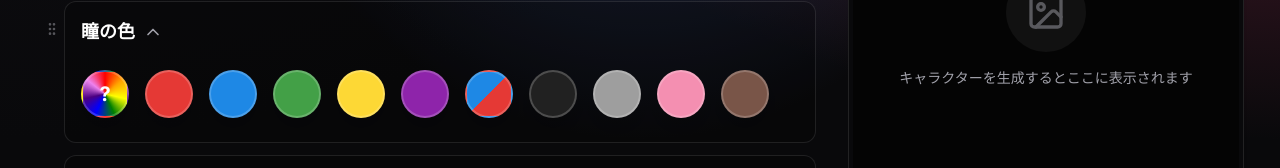
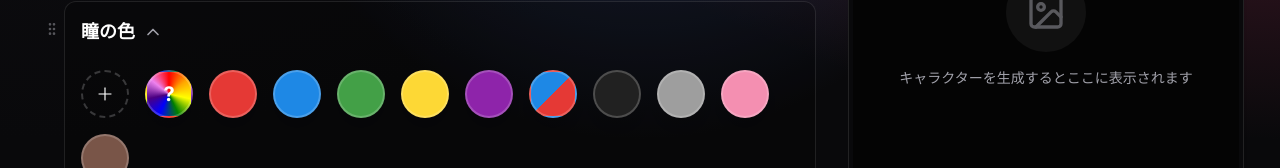
Before and after one commit to rikutoaimanga-max/originalcaracter, a Next.js app: page / in a window 1280 px wide. Both pictures are taken after a click on the button "瞳の色". Shown: the part 426-594 px from the top of the page. Built offline with nearby package versions, Linux system fonts and the light colour scheme.

Commit message:
feat(ui): implement advanced color picker with hex input

```diff
--- a/package.json
+++ b/package.json
@@ -13,10 +13,12 @@
     "@dnd-kit/sortable": "^10.0.0",
     "@dnd-kit/utilities": "^3.2.2",
     "@google/generative-ai": "^0.24.1",
+    "@radix-ui/react-popover": "^1.1.15",
     "clsx": "^2.1.1",
     "lucide-react": "^0.563.0",
     "next": "16.1.4",
     "react": "19.2.3",
+    "react-colorful": "^5.6.1",
     "react-dom": "19.2.3",
     "tailwind-merge": "^3.4.0"
   },
--- a/src/components/character-maker/category-section.tsx
+++ b/src/components/character-maker/category-section.tsx
@@ -4,6 +4,7 @@ import { useState } from "react";
 import { type Category, type OptionItem } from "@/data/options";
 import { SelectionCard } from "./selection-card";
 import { ColorSelectionCard } from "./color-selection-card";
+import { CustomColorPicker } from "./custom-color-picker";
 import { ChevronDown } from "lucide-react";
 import { cn } from "@/lib/utils";
 
@@ -54,6 +55,17 @@ export function CategorySection({ category, selectedItemId, onSelect, defaultOpe
                     {/* カラーパレット表示の場合 */}
                     {(category.id === "eyes_color" || category.id === "hair_color") ? (
                         <div className="px-4 pt-2 pb-6 flex flex-wrap gap-4 items-center justify-start">
+                            <CustomColorPicker
+                                color={
+                                    selectedItemId?.match(/color: (#[0-9A-Fa-f]{6})/)
+                                        ? selectedItemId.match(/color: (#[0-9A-Fa-f]{6})/)![1]
+                                        : "#ffffff"
+                                }
+                                onChange={(hex) => {
+                                    const prefix = category.id === "eyes_color" ? "eyes" : "hair";
+                                    onSelect(`(${prefix} color: ${hex})`);
+                                }}
+                            />
                             {category.items.map((item) => (
                                 <ColorSelectionCard
                                     key={item.id}
--- /dev/null
+++ b/src/components/character-maker/custom-color-picker.tsx
@@ -0,0 +1,76 @@
+"use client";
+
+import { useState, useEffect } from "react";
+import { HexColorPicker, HexColorInput } from "react-colorful";
+import { Popover, PopoverContent, PopoverTrigger } from "@/components/ui/popover";
+import { Button } from "@/components/ui/button";
+import { Input } from "@/components/ui/input";
+import { Plus, Check, Pipette } from "lucide-react";
+import { cn } from "@/lib/utils";
+
+interface CustomColorPickerProps {
+    color: string;
+    onChange: (color: string) => void;
+    label?: string;
+}
+
+export function CustomColorPicker({ color, onChange, label }: CustomColorPickerProps) {
+    const [localColor, setLocalColor] = useState(color);
+    const [isOpen, setIsOpen] = useState(false);
+
+    useEffect(() => {
+        setLocalColor(color);
+    }, [color]);
+
+    const handleColorChange = (newColor: string) => {
+        setLocalColor(newColor);
+        onChange(newColor);
+    };
+
+    return (
+        <Popover open={isOpen} onOpenChange={setIsOpen}>
+            <PopoverTrigger asChild>
+                <div
+                    className="cursor-pointer group relative flex flex-col items-center gap-2 transition-all duration-200 hover:scale-105"
+                    title="カスタムカラー"
+                >
+                    <div className="w-12 h-12 rounded-full border-2 border-white/20 group-hover:border-white/50 border-dashed flex items-center justify-center bg-transparent hover:bg-white/5 transition-colors">
+                        <Plus className="w-5 h-5 text-white/70" />
+                    </div>
+                </div>
+            </PopoverTrigger>
+            <PopoverContent className="w-64 p-3 bg-[#1e1e1e] border-white/10" side="bottom" align="start">
+                <div className="space-y-3">
+                    <div className="flex items-center justify-between">
+                        <span className="text-xs font-medium text-white/70">カスタムカラー</span>
+                        <div className="w-6 h-6 rounded-full border border-white/20" style={{ backgroundColor: localColor }} />
+                    </div>
+
+                    <div className="relative custom-color-picker">
+                        {/* react-colorful's HexColorPicker component */}
+                        <HexColorPicker color={localColor} onChange={handleColorChange} className="!w-full !h-32" />
+                    </div>
+
+                    <div className="flex items-center gap-2">
+                        <div className="relative flex-1">
+                            <span className="absolute left-2 top-1/2 -translate-y-1/2 text-xs text-white/50">#</span>
+                            <HexColorInput
+                                color={localColor}
+                                onChange={handleColorChange}
+                                className="w-full h-8 pl-5 pr-2 py-1 text-sm bg-black/20 border border-white/10 rounded focus:outline-none focus:border-primary text-white font-mono uppercase"
+                                prefixed={false}
+                            />
+                        </div>
+                    </div>
+                </div>
+            </PopoverContent>
+        </Popover>
+    );
+}
+
+// Global styles for react-colorful customization (can be moved to global css if preferred, but keeping here for locality or use style tag)
+/*
+.custom-color-picker .react-colorful {
+  width: 100%;
+}
+*/
--- /dev/null
+++ b/src/components/ui/popover.tsx
@@ -0,0 +1,31 @@
+"use client"
+
+import * as React from "react"
+import * as PopoverPrimitive from "@radix-ui/react-popover"
+
+import { cn } from "@/lib/utils"
+
+const Popover = PopoverPrimitive.Root
+
+const PopoverTrigger = PopoverPrimitive.Trigger
+
+const PopoverContent = React.forwardRef<
+    React.ElementRef<typeof PopoverPrimitive.Content>,
+    React.ComponentPropsWithoutRef<typeof PopoverPrimitive.Content>
+>(({ className, align = "center", sideOffset = 4, ...props }, ref) => (
+    <PopoverPrimitive.Portal>
+        <PopoverPrimitive.Content
+            ref={ref}
+            align={align}
+            sideOffset={sideOffset}
+            className={cn(
+                "z-50 w-72 rounded-md border bg-popover p-4 text-popover-foreground shadow-md outline-none data-[state=open]:animate-in data-[state=closed]:animate-out data-[state=closed]:fade-out-0 data-[state=open]:fade-in-0 data-[state=closed]:zoom-out-95 data-[state=open]:zoom-in-95 data-[side=bottom]:slide-in-from-top-2 data-[side=left]:slide-in-from-right-2 data-[side=right]:slide-in-from-left-2 data-[side=top]:slide-in-from-bottom-2",
+                className
+            )}
+            {...props}
+        />
+    </PopoverPrimitive.Portal>
+))
+PopoverContent.displayName = PopoverPrimitive.Content.displayName
+
+export { Popover, PopoverTrigger, PopoverContent }
```
Also changed, not shown: 1 other file (tests, documents, lock files or other folders).
